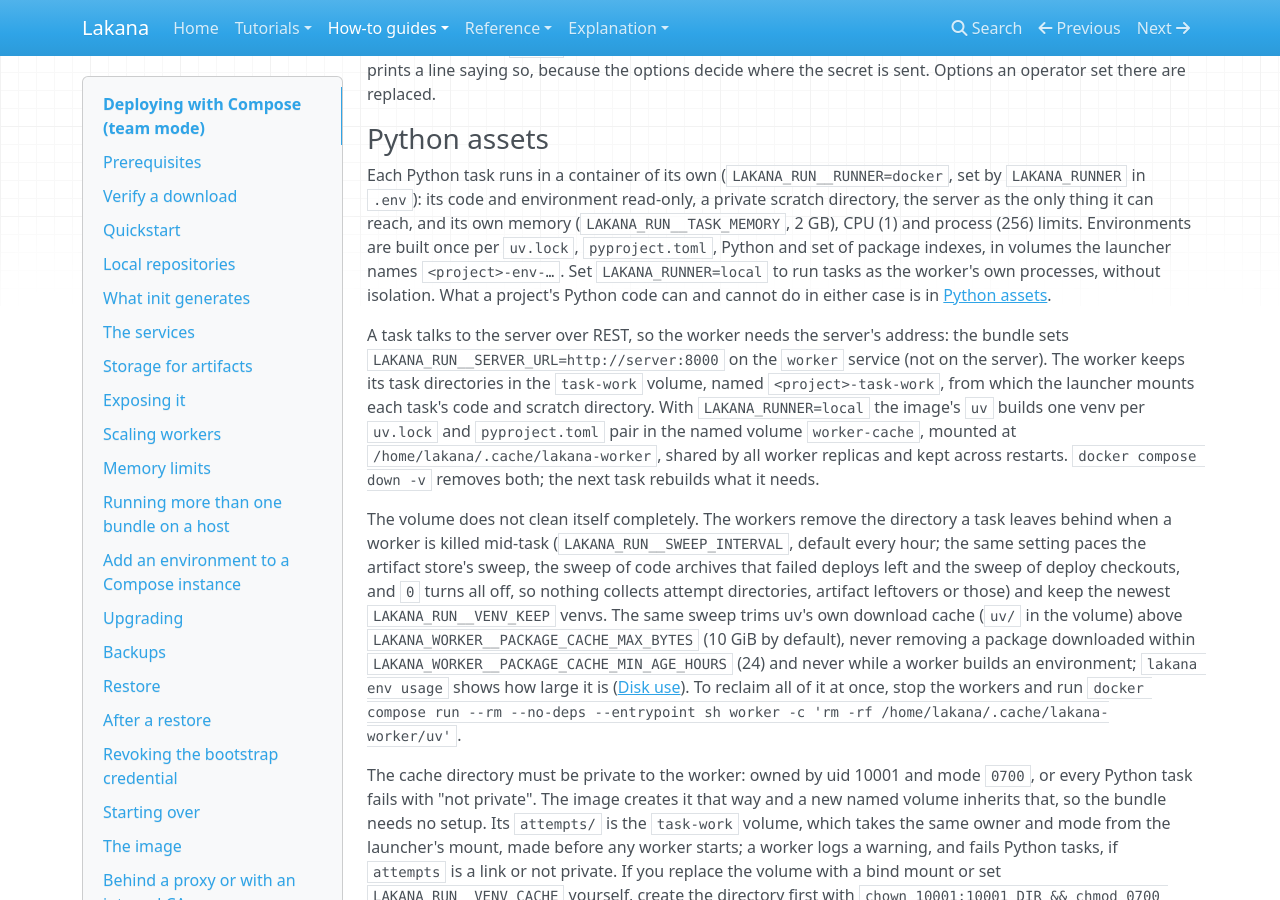
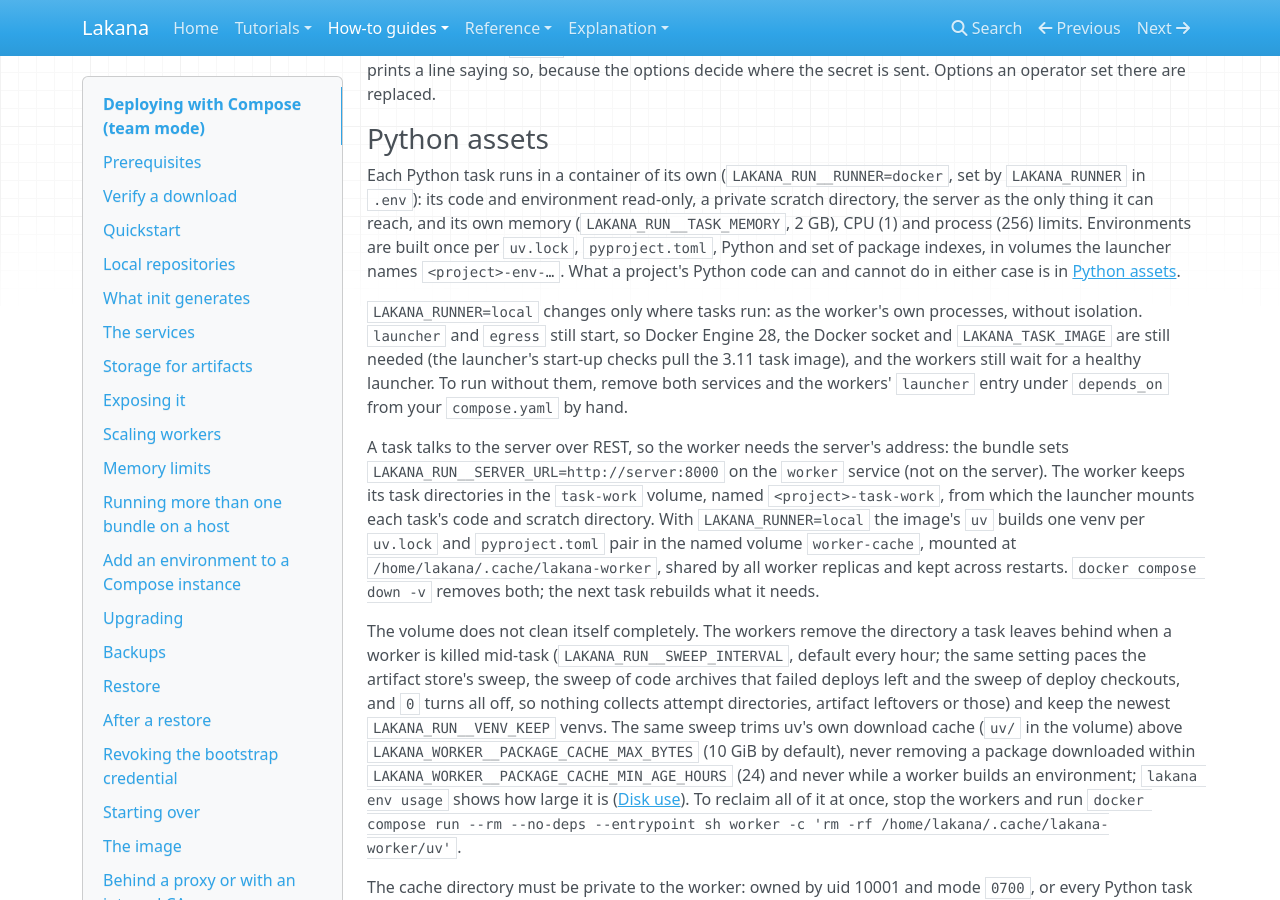
Before and after one commit to chrschy/lakana, an MkDocs documentation site: the page built from docs/site/how-to/deploy-with-compose.md, in a window 1280 px wide and 900 px high, scrolled down 3300 px. Built offline with MkDocs 1.6.1, drawn with Linux system fonts in a browser that asks for light colours; nearby versions of some CDN libraries; some of the changed text lies outside the part shown.

Commit message:
fix(cli): the launcher is healthy only while it listens
The bundle's launcher healthcheck connects to the socket instead of
testing that the file exists. The smoke test pulls a published task
image and fails on a failed pull; only a local tag is built from the
checkout. compose-smoke-release gets 30 minutes. The docs say what
LAKANA_RUNNER=local still needs (launcher, egress, Engine 28, the socket,
LAKANA_TASK_IMAGE). The worker test finds the bundle template from the
repository root and names a moved file.

````diff
--- a/docs/site/how-to/deploy-with-compose.md
+++ b/docs/site/how-to/deploy-with-compose.md
@@ -176,10 +176,14 @@ Each Python task runs in a container of its own (`LAKANA_RUN__RUNNER=docker`, se
 `LAKANA_RUNNER` in `.env`): its code and environment read-only, a private scratch directory, the
 server as the only thing it can reach, and its own memory (`LAKANA_RUN__TASK_MEMORY`, 2 GB), CPU
 (1) and process (256) limits. Environments are built once per `uv.lock`, `pyproject.toml`, Python
-and set of package indexes, in volumes the launcher names `<project>-env-…`. Set
-`LAKANA_RUNNER=local` to run tasks as the worker's own processes, without isolation. What a
-project's Python code can and cannot do in either case is in
-[Python assets](projects.md#python-assets).
+and set of package indexes, in volumes the launcher names `<project>-env-…`. What a project's
+Python code can and cannot do in either case is in [Python assets](projects.md#python-assets).
+
+`LAKANA_RUNNER=local` changes only where tasks run: as the worker's own processes, without
+isolation. `launcher` and `egress` still start, so Docker Engine 28, the Docker socket and
+`LAKANA_TASK_IMAGE` are still needed (the launcher's start-up checks pull the 3.11 task image), and
+the workers still wait for a healthy launcher. To run without them, remove both services and the
+workers' `launcher` entry under `depends_on` from your `compose.yaml` by hand.
 
 A task talks to the server over REST, so the worker needs the server's address: the bundle sets
 `LAKANA_RUN__SERVER_URL=http://server:8000` on the `worker` service (not on the server). The
@@ -907,7 +911,9 @@ Two things to check before editing `.env`:
    ```
 
    Without `LAKANA_TASK_IMAGE`, `docker compose up` stops with "set LAKANA_TASK_IMAGE in .env,
-   see the upgrade notes". `LAKANA_RUNNER=local` keeps tasks in the worker's own processes.
+   see the upgrade notes". `LAKANA_RUNNER=local` keeps tasks in the worker's own processes, but
+   the launcher still starts and needs all four lines and Docker Engine 28
+   ([Python assets](#python-assets)).
 
 ### Limits that start to apply after you upgrade
 
--- a/packages/lakana/src/lakana/cli/deploy/compose.yaml
+++ b/packages/lakana/src/lakana/cli/deploy/compose.yaml
@@ -142,8 +142,10 @@ services:
       # the image's directory (uid 10001, 0700), which the workers need; root without
       # capabilities cannot enter it. The launcher mounts it into task containers by name.
       - task-work:/var/lib/lakana-task-work
+    # Healthy while the launcher listens: a connection, not the file, which an earlier launcher
+    # leaves in the volume. The launcher closes a connection that sends nothing without a log line.
     healthcheck:
-      test: ["CMD", "/usr/local/bin/python", "-I", "-S", "-c", "import os, sys; sys.exit(0 if os.path.exists('/run/lakana-launcher/launcher.sock') else 1)"]
+      test: ["CMD", "/usr/local/bin/python", "-I", "-S", "-c", "import socket; s = socket.socket(socket.AF_UNIX); s.settimeout(2); s.connect('/run/lakana-launcher/launcher.sock'); s.close()"]
       interval: 5s
       timeout: 3s
       retries: 30
@@ -194,7 +196,7 @@ services:
       # Python assets: a task's subprocess talks to the server over REST.
       LAKANA_RUN__SERVER_URL: http://server:8000
       # docker: each Python task in a container of its own, started by `launcher`; local: as
-      # this container's own processes, without isolation.
+      # this container's own processes, without isolation (launcher and egress still start).
       LAKANA_RUN__RUNNER: ${LAKANA_RUNNER:-docker}
     volumes:
       - ./repos:/repos:ro
````
Also changed, not shown: docs/site/explanation/upgrades.md (+5 -1 lines), docs/site/reference/compose-bundle.md (+2 -2 lines), 5 other files.
